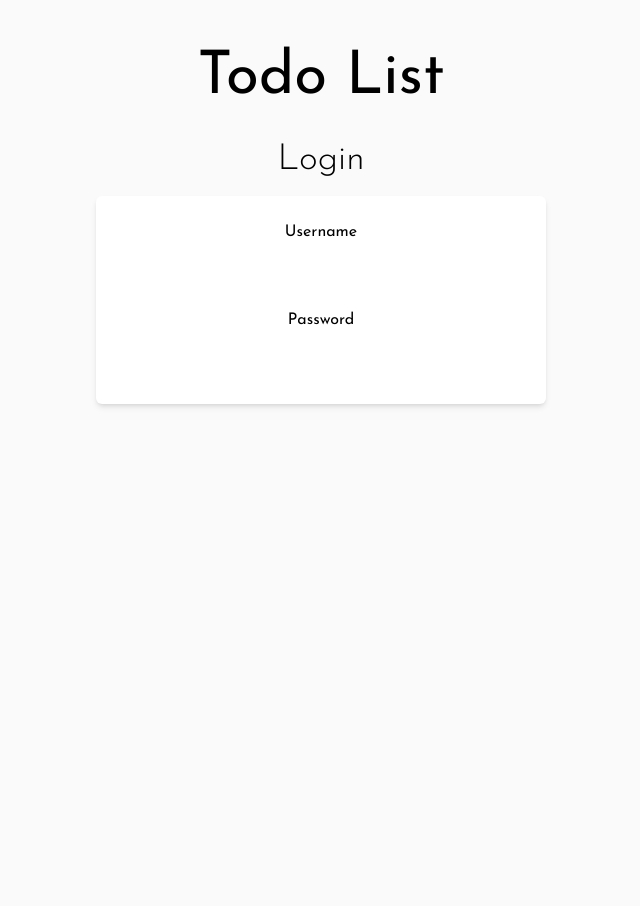
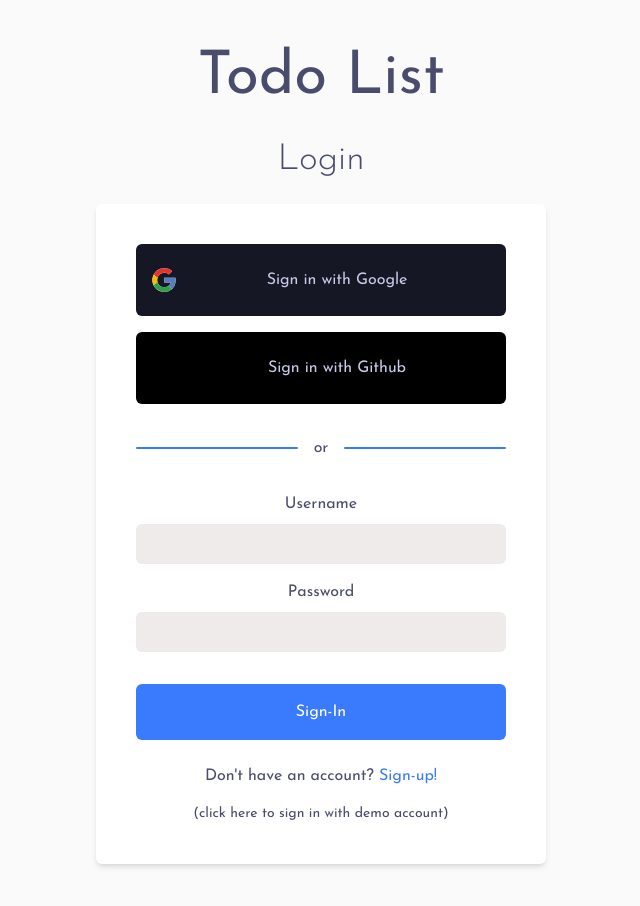
Before and after one commit to David-Henery4/Listy-Todo, a Next.js app: page /login in a window 1280 px wide. Shown: the top 906 px of the page, without its empty margins (319-959 px from the left). Before the commit the page ends 800 px from the top, so only its background shows below. Built offline with nearby package versions, Linux system fonts and the light colour scheme.

Commit message:
login/sign-up card added

```diff
--- a/public/images/index.ts
+++ b/public/images/index.ts
@@ -10,6 +10,8 @@
 import MoonIcon from "./icon-moon.svg"
 import SunIcon from "./icon-sun.svg"
 import LogoIcon from "./logo.svg"
+import GoogleIcon from "./icon-google.svg"
+import GithubIcon from "./icon-github.svg"
 
 export {
   // Images
@@ -23,4 +25,6 @@
   MoonIcon,
   SunIcon,
   LogoIcon,
+  GithubIcon,
+  GoogleIcon
 }
--- a/src/app/login/page.tsx
+++ b/src/app/login/page.tsx
@@ -1,13 +1,35 @@
 import Form from "@/components/login/Form";
+import ProviderBtn from "@/components/login/provider-btn/ProviderBtn";
 
 const LoginPage = () => {
   return (
-    <main className="flex justify-start items-center flex-col p-12 text-center">
+    <main className="flex justify-start items-center flex-col py-12 px-6 text-center text-todoText_light dark:text-white">
       <h1 className="text-6xl">Todo List</h1>
       <h2 className="text-4xl font-light mt-8">Login</h2>
 
-      <div className="w-full mt-4 p-6 rounded-md shadow-md max-w-[450px] bg-white dark:bg-todoBg_dark">
-        <Form/>
+      <div className="w-full mt-6 p-6 rounded-md shadow-md max-w-[450px] bg-white smLap:p-10 dark:bg-todoBg_dark">
+        <div className="flex flex-col gap-4">
+          <ProviderBtn providerName="google" />
+          <ProviderBtn providerName="github" />
+        </div>
+
+        <div className="flex justify-center items-center gap-4 my-8">
+          <div className="w-full h-[2px] bg-brightBlue rounded-3xl"></div>
+          <p>or</p>
+          <div className="w-full h-[2px] bg-brightBlue rounded-3xl"></div>
+        </div>
+
+        <Form />
+
+        <div className="mt-6 flex flex-col justify-center items-center gap-4">
+          <p>
+            Don&apos;t have an account?{" "}
+            <span className="text-brightBlue hover:cursor-pointer">
+              Sign-up!
+            </span>
+          </p>
+          <p className="text-sm hover:cursor-pointer">(click here to sign in with demo account)</p>
+        </div>
       </div>
     </main>
   );
--- a/src/components/login/Form.tsx
+++ b/src/components/login/Form.tsx
@@ -1,12 +1,17 @@
 import Input from "./input/Input";
+import SubmitBtn from "./submit/SubmitBtn";
+
 
 const Form = () => {
   return (
     <form>
-      <Input name="username" id="username" label="Username"/>
-      <Input name="password" id="password" label="Password"/>
+      <div className="flex flex-col justify-center items-center gap-4">
+        <Input name="username" id="username" label="Username" />
+        <Input name="password" id="password" label="Password" />
+        <SubmitBtn />
+      </div>
     </form>
   );
-}
+};
 
-export default Form
+export default Form;
--- a/src/components/login/input/Input.tsx
+++ b/src/components/login/input/Input.tsx
@@ -1,4 +1,3 @@
-
 
 interface FormInput {
   label: string;
@@ -8,9 +7,14 @@
 
 const Input = ({ id, label, name }: FormInput) => {
   return (
-    <div className="mt-4 first:m-0">
+    <div className="w-full">
       <label htmlFor={id}>{label}</label>
-      <input name={name} id={id} className="p-2 mt-2 w-full outline-none" type="text" />
+      <input
+        name={name}
+        id={id}
+        className="p-2 mt-2 w-full outline-none rounded-md dark:bg-veryDarkNavy_dark bg-[#efebeb]"
+        type="text"
+      />
     </div>
   );
 };
--- /dev/null
+++ b/src/components/login/provider-btn/ProviderBtn.tsx
@@ -0,0 +1,30 @@
+"use client"; // Might be temp because of server action
+import { GoogleIcon, GithubIcon } from "../../../../public/images";
+
+interface ProviderBtn {
+  providerName: string;
+}
+
+const ProviderBtn = ({ providerName }: ProviderBtn) => {
+  return (
+    <button
+      className={`w-full relative inline-flex justify-start items-center gap-2 overflow-hidden px-4 py-6 rounded-md text-todoText_dark hover:after:absolute hover:after:w-full hover:after:h-full hover:after:top-0 hover:after:left-0 hover:after:bg-white/15 ${
+        providerName === "google"
+          ? "bg-veryDarkNavy_dark active:bg-veryDarkNavy_dark"
+          : "bg-black active:bg-black"
+      }`}
+    >
+      <span className="w-6 h-6 inline-block">
+        {providerName === "google" && <GoogleIcon />}
+        {providerName === "github" && (
+          <GithubIcon className="w-full h-full fill-white" />
+        )}
+      </span>
+      <span className="h-full w-full flex-1">
+        Sign in with <span className="capitalize">{providerName}</span>
+      </span>
+    </button>
+  );
+};
+
+export default ProviderBtn;
--- /dev/null
+++ b/src/components/login/submit/SubmitBtn.tsx
@@ -0,0 +1,16 @@
+"use client" // Might be temp because of server action
+
+const SubmitBtn = () => {
+  return (
+    <button
+      className="w-full p-4 mt-4 text-white relative rounded-md bg-brightBlue hover:after:absolute hover:after:w-full hover:after:h-full hover:after:top-0 hover:after:left-0 hover:after:bg-white/15 active:bg-brightBlue"
+      onClick={(e) => {
+        e.preventDefault();
+      }}
+    >
+      Sign-In
+    </button>
+  );
+}
+
+export default SubmitBtn
--- a/tailwind.config.ts
+++ b/tailwind.config.ts
@@ -34,6 +34,7 @@
       labelGrey_dark: "#767992",
       dragNDropLabel_dark: "#5B5E7E",
       todoBg_dark: "#25273D",
+      veryDarkNavy_dark: "#161725",
       border_dark: "#393A4B",
       veryDarkBlue_dark: "#161722",
       veryDarkDesaturatedBlue_dark: "#25273C",
```
Also changed, not shown: public/images/icon-github.svg (added), public/images/icon-google.svg (added).
